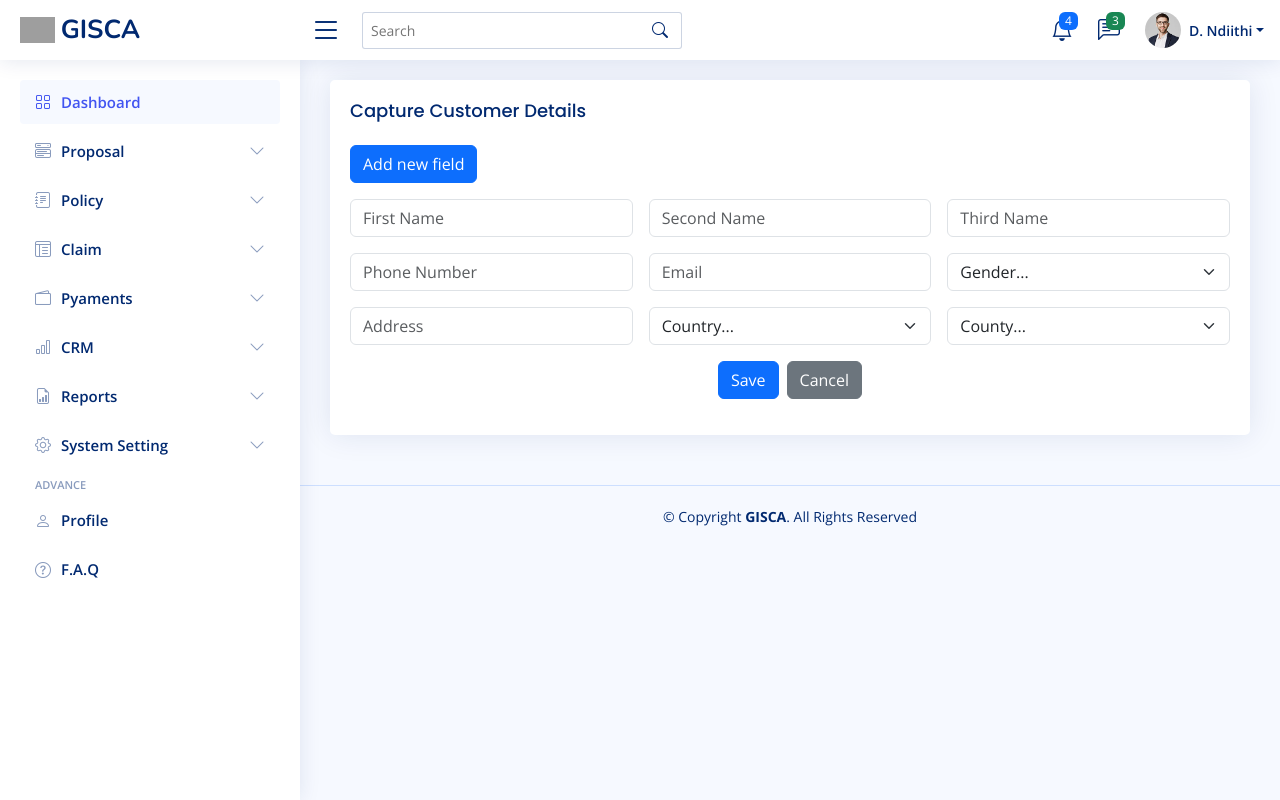
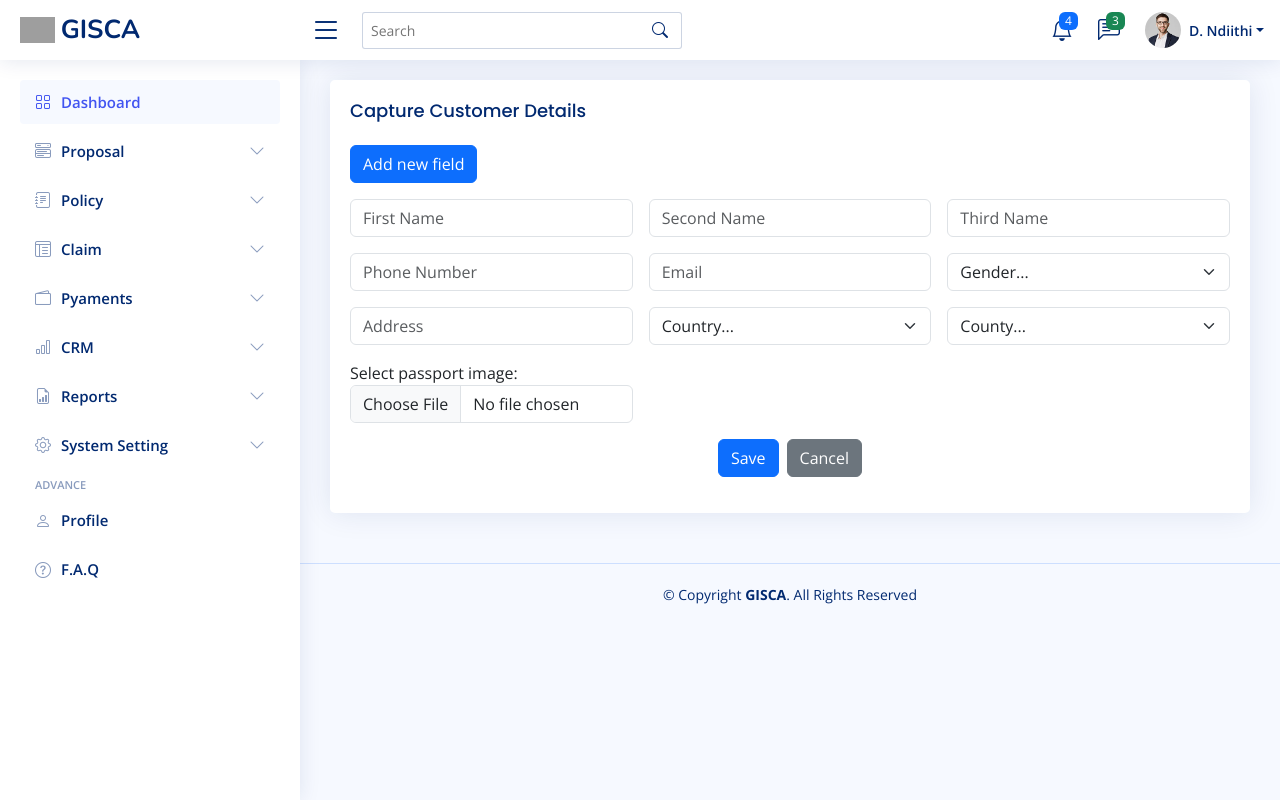
Before and after one commit to General-Insurance-Soft/tchalla, a Next.js app: page /page/crm/contact in a window 1280 px wide. Built offline with nearby package versions, Linux system fonts and the light colour scheme; grey boxes are pictures that could not be loaded.

Commit message:
add image input

```diff
--- a/app/page/crm/contact/page.js
+++ b/app/page/crm/contact/page.js
@@ -62,6 +62,10 @@ export default function Page() {
                                 <option>Mombasa</option>
                                 <option>Nairobi</option>
                             </select>
+                        </div>
+                        <div className="col-md-4">
+                            <label for="img">Select passport image:</label>
+                            <input type="file" id="img" name="img" accept="image/*" className="form-control" />
                         </div>
 
                         <div className="text-center mb-3">
```
